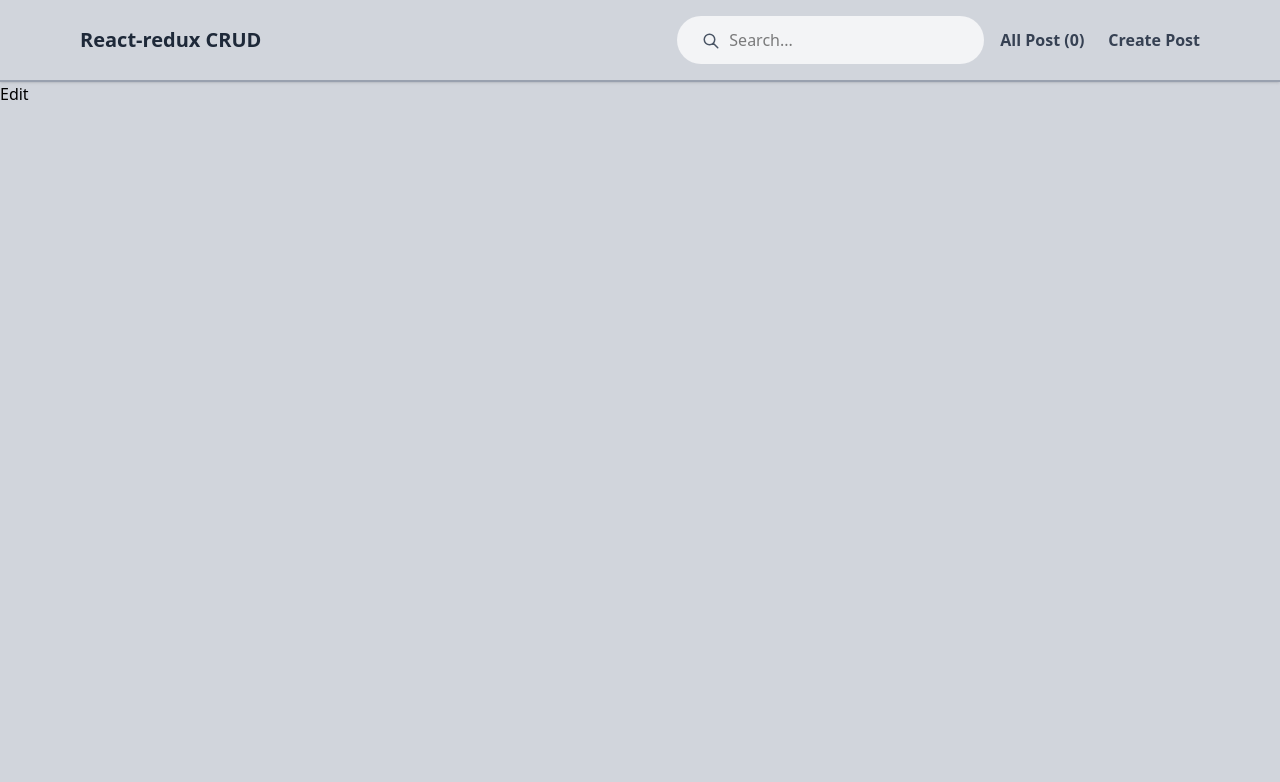
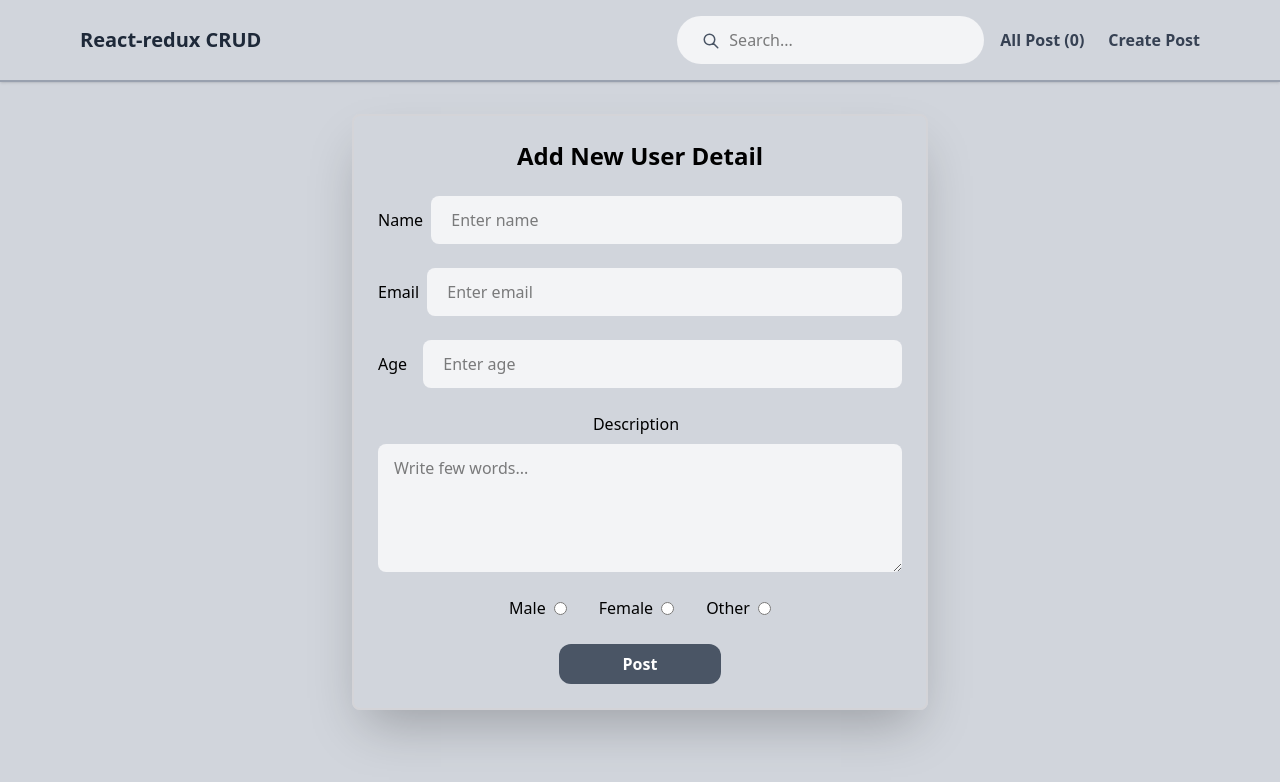
Before and after one commit to ashish-off/CRUD-app-React-Redux-, a React (Vite) app: page /edit/1 in a window 1280 px wide. Shown: the top 782 px of the page. Built offline with nearby package versions, Linux system fonts and the light colour scheme.

Commit message:
add edit ui

```diff
--- a/src/components/Card.tsx
+++ b/src/components/Card.tsx
@@ -2,6 +2,7 @@ import React from "react";
 import { userType } from "../type";
 import { useDispatch } from "react-redux";
 import { deleteUser } from "../features/UserDetailSice";
+import { Link } from "react-router-dom";
 
 interface cardPropType {
   user: userType;
@@ -28,7 +29,7 @@ const Card: React.FC<cardPropType> = ({ user }) => {
 
       <div className="flex justify-center gap-4 items-center text-gray-600 font-semibold">
         <button onClick={() => setShowMore(!showMore)}>View</button>
-        <button>edit</button>
+        <Link to={`/edit/${user.id}`}>Edit</Link >
         <button onClick={() => dispatch(deleteUser(user.id) as any)}>delete</button>
       </div>
     </div>
--- a/src/pages/CreateForm.tsx
+++ b/src/pages/CreateForm.tsx
@@ -8,7 +8,7 @@ const CreateForm = () => {
   const [users, setUsers] = useState<userType>({
     name: "",
     email: "",
-    age: "0",
+    age: "",
     gender: "",
     description: "",
     id: "",
--- a/src/pages/Edit.tsx
+++ b/src/pages/Edit.tsx
@@ -1,9 +1,147 @@
-import React from 'react'
+import React, { useEffect, useState } from "react";
+import {  useParams } from "react-router-dom";
+import { userType } from "../type";
+import {  useSelector } from "react-redux";
+import { RootState } from "../app/Store";
 
 const Edit = () => {
+  const [updateUser, setUpdateUser] = useState<userType>({
+    name: "",
+    email: "",
+    age: "",
+    gender: "",
+    description: "",
+    id: "",
+  });
+
+  const { users, loading } = useSelector((state: RootState) => state.userStore);
+  const { id } = useParams();
+
+  useEffect(() => {
+    if (id) {
+      const user = users.find((user) => user.id === id);
+      user && setUpdateUser(user);
+    }
+  }, []);
+
+  const getUserData = (
+    e: React.ChangeEvent<HTMLInputElement | HTMLTextAreaElement>
+  ) => {
+    console.log(e.target.value);
+  };
+
+  const handleSubmit = (e: React.FormEvent<HTMLFormElement>) => {
+    e.preventDefault();
+  };
+
   return (
-    <div>Edit</div>
-  )
-}
+    <div className="mx-auto block max-w-xl my-8 rounded-lg  p-6 shadow-2xl border-2 border-zinc-300">
+      <h1 className="text-center text-2xl font-semibold mb-6 ">
+        Add New User Detail
+      </h1>
+      <form onSubmit={handleSubmit}>
+        <div className=" mb-6 flex items-center gap-2 ">
+          <label className="max-w-[90%] text-black ">Name</label>
+          <input
+            type="text"
+            name="name"
+            value={updateUser.name}
+            onChange={getUserData}
+            className=" min-h-[auto] w-full rounded-lg border-0 bg-gray-100 px-4 py-3 outline-none "
+            placeholder=" Enter name"
+          />
+        </div>
 
-export default Edit
+        <div className=" mb-6 flex items-center gap-2 ">
+          <label className="max-w-[90%] text-black ">Email</label>
+          <input
+            type="text"
+            name="email"
+            value={updateUser.email}
+            onChange={getUserData}
+            className=" min-h-[auto] w-full rounded-lg border-0 bg-gray-100 px-4 py-3 outline-none "
+            placeholder=" Enter email"
+          />
+        </div>
+
+        <div className=" mb-6 flex items-center gap-2 ">
+          <label className="max-w-[90%] text-black mr-2 ">Age</label>
+          <input
+            type="number"
+            value={updateUser.age}
+            onChange={getUserData}
+            name="age"
+            className=" min-h-[auto] w-full rounded-lg border-0 bg-gray-100 px-4 py-3 outline-none "
+            placeholder=" Enter age"
+          />
+        </div>
+
+        <div className=" mb-6 flex items-center gap-2 flex-col">
+          <label className="max-w-[90%] text-black mr-2 ">Description</label>
+          <textarea
+            name="description"
+            value={updateUser.description}
+            onChange={getUserData}
+            className="min-h-[8rem] w-full rounded-lg border-0 bg-gray-100 px-4 py-3 outline-none"
+            placeholder="Write few words..."
+          />
+        </div>
+
+        <div className=" flex items-center gap-8 justify-center">
+          <div className="flex items-center ">
+            <label htmlFor="Male" className="max-w-[90%] text-black mr-2 ">
+              Male
+            </label>
+            <input
+              type="radio"
+              name="gender"
+              id="Male"
+              value="Male"
+              checked = {updateUser.gender === "Male"}
+              onChange={getUserData}
+            />
+          </div>
+
+          <div className="flex items-center ">
+            <label htmlFor="Female" className="max-w-[90%] text-black mr-2 ">
+              Female
+            </label>
+            <input
+              type="radio"
+              name="gender"
+              id="Female"
+              value="Female"
+              checked = {updateUser.gender === "Female"}
+              onChange={getUserData}
+            />
+          </div>
+
+          <div className="flex items-center ">
+            <label htmlFor="Other" className="max-w-[90%] text-black mr-2  ">
+              Other
+            </label>
+            <input
+              type="radio"
+              name="gender"
+              id="Other"
+              value="Other"
+              checked = {updateUser.gender === "Other"}
+              onChange={getUserData}
+            />
+          </div>
+        </div>
+
+        <div className="flex justify-center mt-6 w-full">
+          <button
+            type="submit"
+            className=" border-none py-2 px-16 rounded-xl bg-gray-600 text-white font-semibold hover:bg-gray-500 active:bg-gray-600 "
+          >
+            Post
+          </button>
+        </div>
+      </form>
+    </div>
+  );
+};
+
+export default Edit;
--- a/src/type/index.ts
+++ b/src/type/index.ts
@@ -7,8 +7,6 @@ export interface userType {
   id : string;
 }
 
-// export interface readUserType extends userType {
-// }
 
 export interface userDetailSliceType {
   users: userType[];
```
